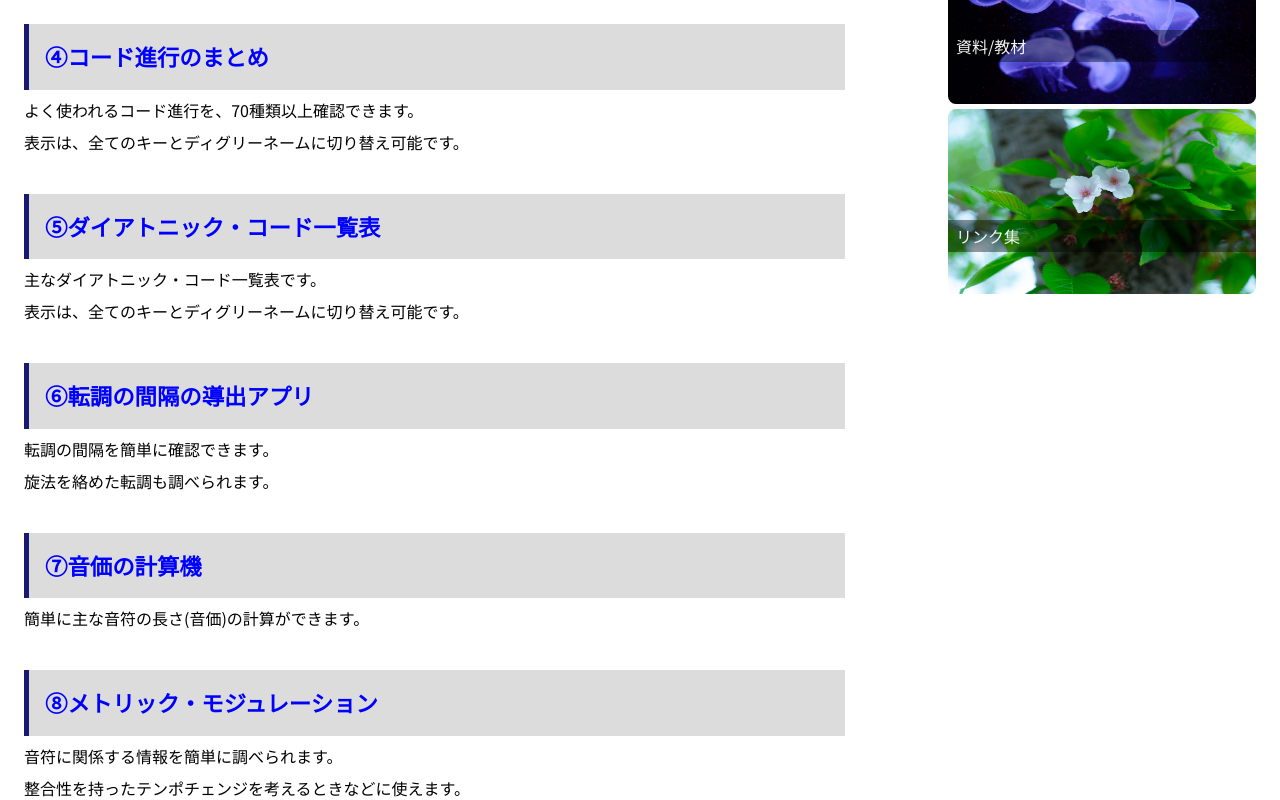
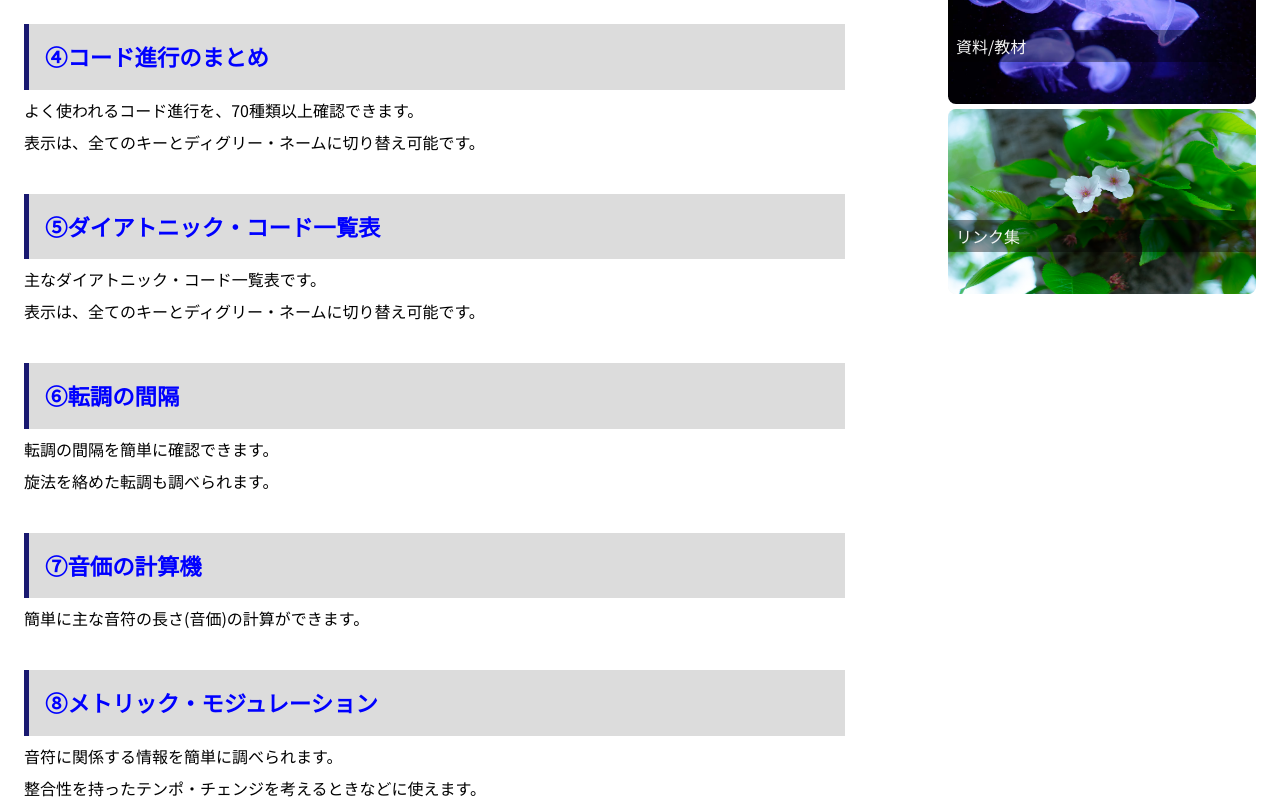
Before and after one commit to Yoshito924/my-portfolio, a Next.js app: page /originalApp in a window 1280 px wide. Shown: the part 920-1720 px from the top of the page. Built offline with nearby package versions, Linux system fonts and the light colour scheme.

Commit message:
テキスト修正

```diff
--- a/pages/originalApp.tsx
+++ b/pages/originalApp.tsx
@@ -107,7 +107,7 @@ class OriginalApp extends React.Component {
                                         よく使われるコード進行を、70種類以上確認できます。
                                     </p>
                                     <p className="my-2">
-                                        表示は、全てのキーとディグリーネームに切り替え可能です。
+                                        表示は、全てのキーとディグリー・ネームに切り替え可能です。
                                     </p>
                                     <p className="my-2">　</p>
 
@@ -120,14 +120,13 @@ class OriginalApp extends React.Component {
                                         主なダイアトニック・コード一覧表です。
                                     </p>
                                     <p className="my-2">
-                                        表示は、全てのキーとディグリーネームに切り替え可能です。
+                                        表示は、全てのキーとディグリー・ネームに切り替え可能です。
                                     </p>
                                     <p className="my-2">　</p>
 
-
                                     <h3 className={styles.midashi}>
                                         <a className={styles.linka} href="https://o-to.khufrudamonotes.com/o-to-modulation" target={"_blank"} rel={"noopener noreferrer"}>
-                                            ⑥転調の間隔の導出アプリ
+                                            ⑥転調の間隔
                                         </a>
                                     </h3>
                                     <p className="my-2">
@@ -158,7 +157,7 @@ class OriginalApp extends React.Component {
                                         音符に関係する情報を簡単に調べられます。
                                     </p>
                                     <p className="my-2">
-                                        整合性を持ったテンポチェンジを考えるときなどに使えます。
+                                        整合性を持ったテンポ・チェンジを考えるときなどに使えます。
                                     </p>
                                     <p className="my-2">　</p>
 
```
